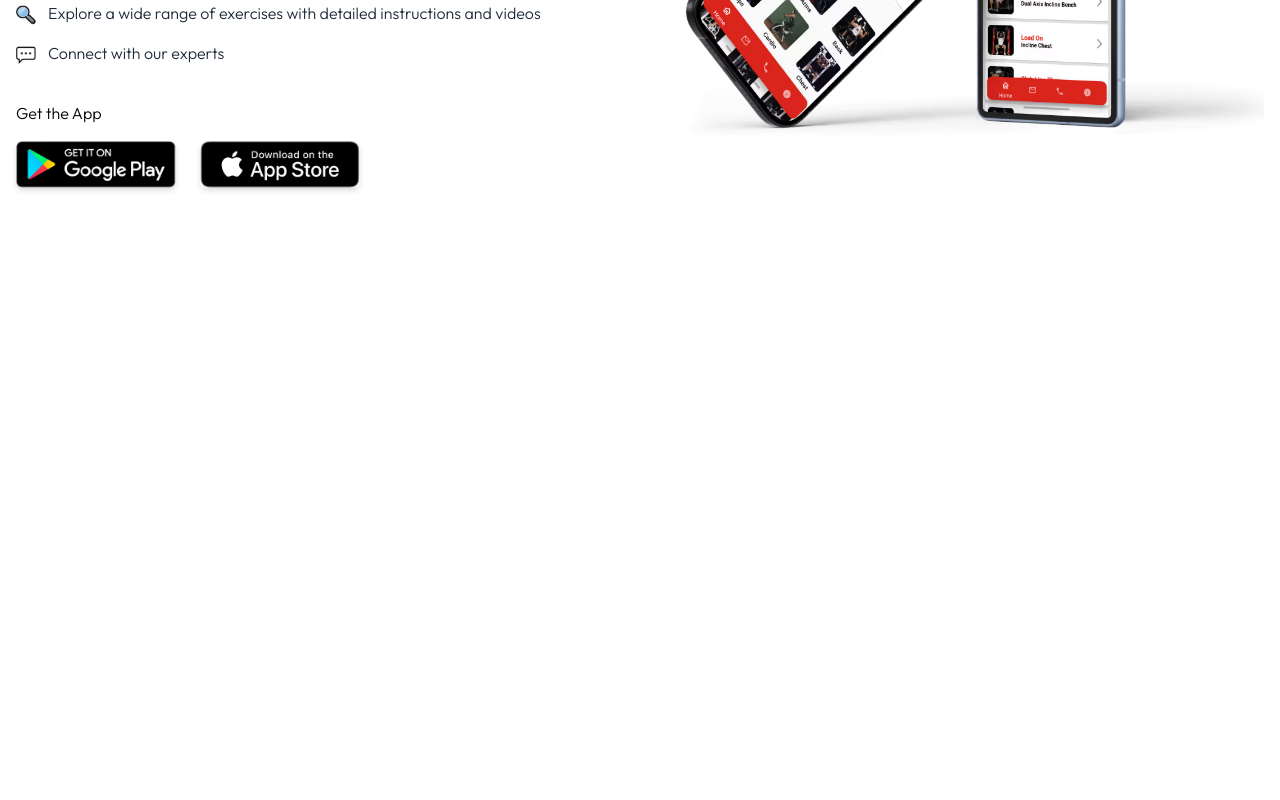
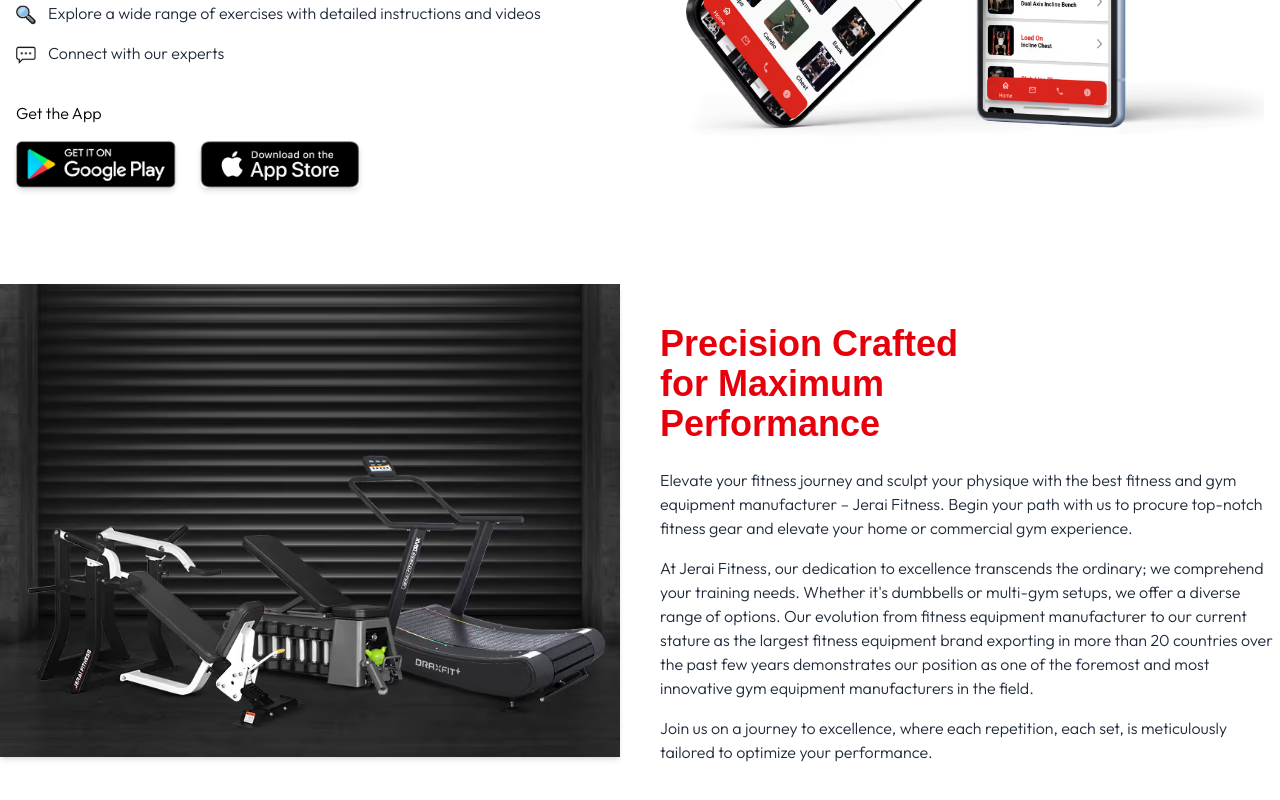
Before and after one commit to pradyumn8/Jeraifitness, a React (Vite) app: page / in a window 1280 px wide. Shown: the part 3601-4401 px from the top of the page. Before the commit the page ends 3837 px from the top, so only its background shows below. Built offline with nearby package versions, Linux system fonts and the light colour scheme; a web font is replaced by a local one.

Commit message:
magzine section is completed

```diff
--- a/src/App.jsx
+++ b/src/App.jsx
@@ -7,6 +7,7 @@
 import SentenceSwiper from './components/SentenceSwiper'
 import ArrivalProducts from './components/ArrivalProducts'
 import Experience from './components/Experience'
+import Magzine from './components/Magzine'
 
 function App() {
   const [themeMode, setThemeMode] = useState('light')
@@ -46,6 +47,7 @@
       <SentenceSwiper/>
       <ArrivalProducts/>
       <Experience/>
+      <Magzine/>
     </ThemeProvider>
   )
 }
--- a/src/assets/assets.js
+++ b/src/assets/assets.js
@@ -32,6 +32,7 @@
 import search from '../assets/search.avif'
 import gym from '../assets/gym.avif'
 import msg from '../assets/msg.avif'
+import magzine from '../assets/magzine.avif'
 
 
 export const assets = {
@@ -68,5 +69,6 @@
     iPhone,
     search,
     gym,
-    msg
+    msg,
+    magzine
     }
--- /dev/null
+++ b/src/components/Magzine.jsx
@@ -0,0 +1,42 @@
+import React from 'react'
+import { assets } from '../assets/assets';
+
+
+const Magzine = () => {
+    return (
+        <div className="w-full px-0 py-12 flex flex-col md:flex-col lg:flex-row gap-6 sm:gap-8 md:gap-10">
+            {/* Image Section */}
+            <div className="w-full lg:w-1/2">
+                <img
+                    src={assets.magzine}
+                    alt="Precision Crafted"
+                    className="w-full h-auto shadow-md"
+                />
+            </div>
+
+            {/* Text Section */}
+            <div className="w-full mt-10 lg:w-1/2 text-gray-800 dark:text-gray-200">
+                <h1 className="text-2xl sm:text-3xl md:text-4xl font-bold text-red-600 dark:text-white mb-4 sm:mb-5 md:mb-6">
+                    Precision Crafted  <br />for Maximum <br /> Performance
+                </h1>
+                <p className="font-light mb-3 sm:mb-4">
+                    Elevate your fitness journey and sculpt your physique with the best fitness and gym equipment manufacturer –
+                    Jerai Fitness. Begin your path with us to procure top-notch fitness gear and
+                    elevate your home or commercial gym experience.
+                </p>
+                <p className="font-light mb-3 sm:mb-4">
+                    At Jerai Fitness, our dedication to excellence transcends the ordinary; we comprehend your training needs. Whether it's dumbbells
+                    or multi-gym setups, we offer a diverse range of options. Our evolution from fitness equipment manufacturer to our current stature
+                    as the largest fitness equipment brand exporting in more than 20 countries over the past few years demonstrates our position as one
+                    of the foremost and most innovative gym equipment manufacturers in the field.
+                </p>
+                <p className="font-light">
+                    Join us on a journey to excellence, where each repetition, each set, is meticulously tailored to optimize your performance.
+                </p>
+            </div>
+        </div>
+
+    )
+}
+
+export default Magzine
```
